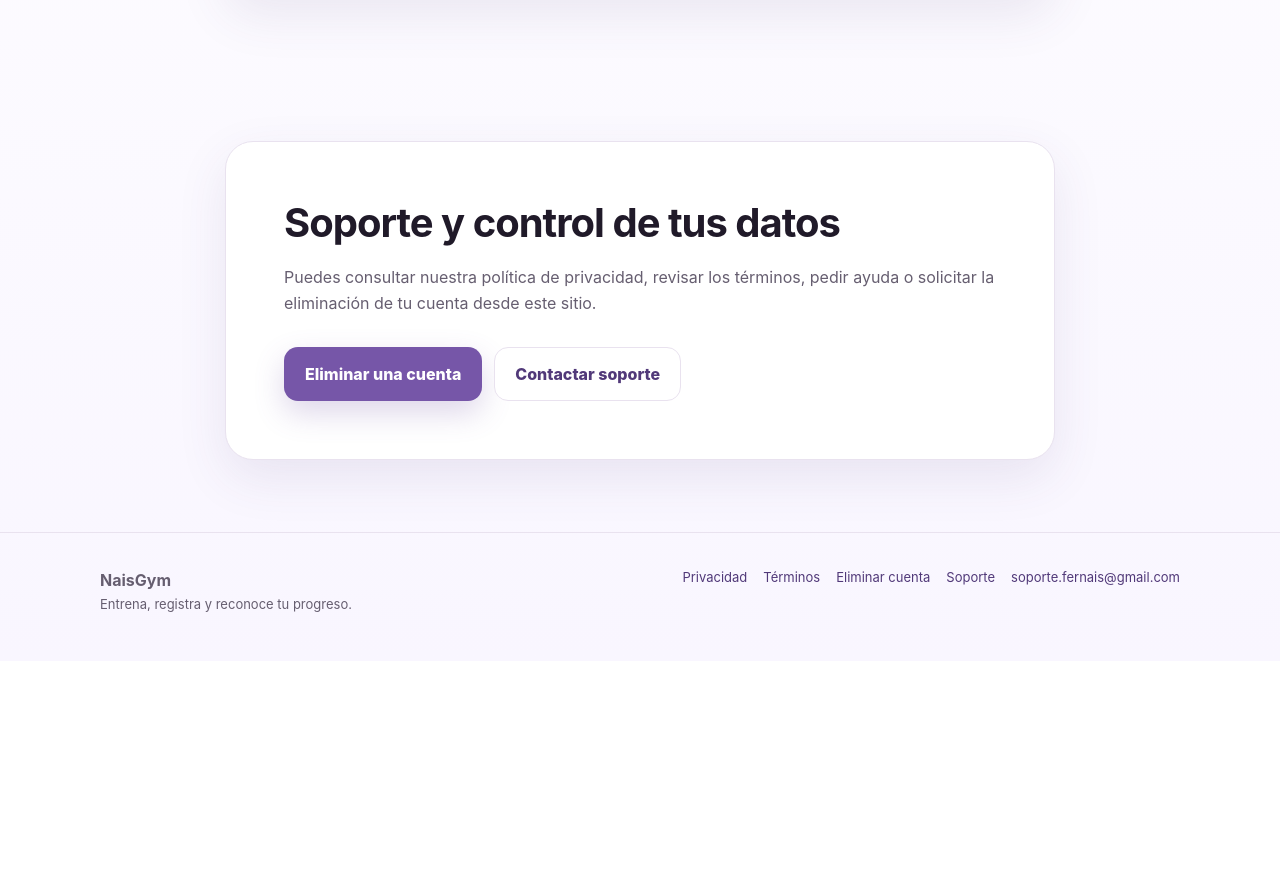
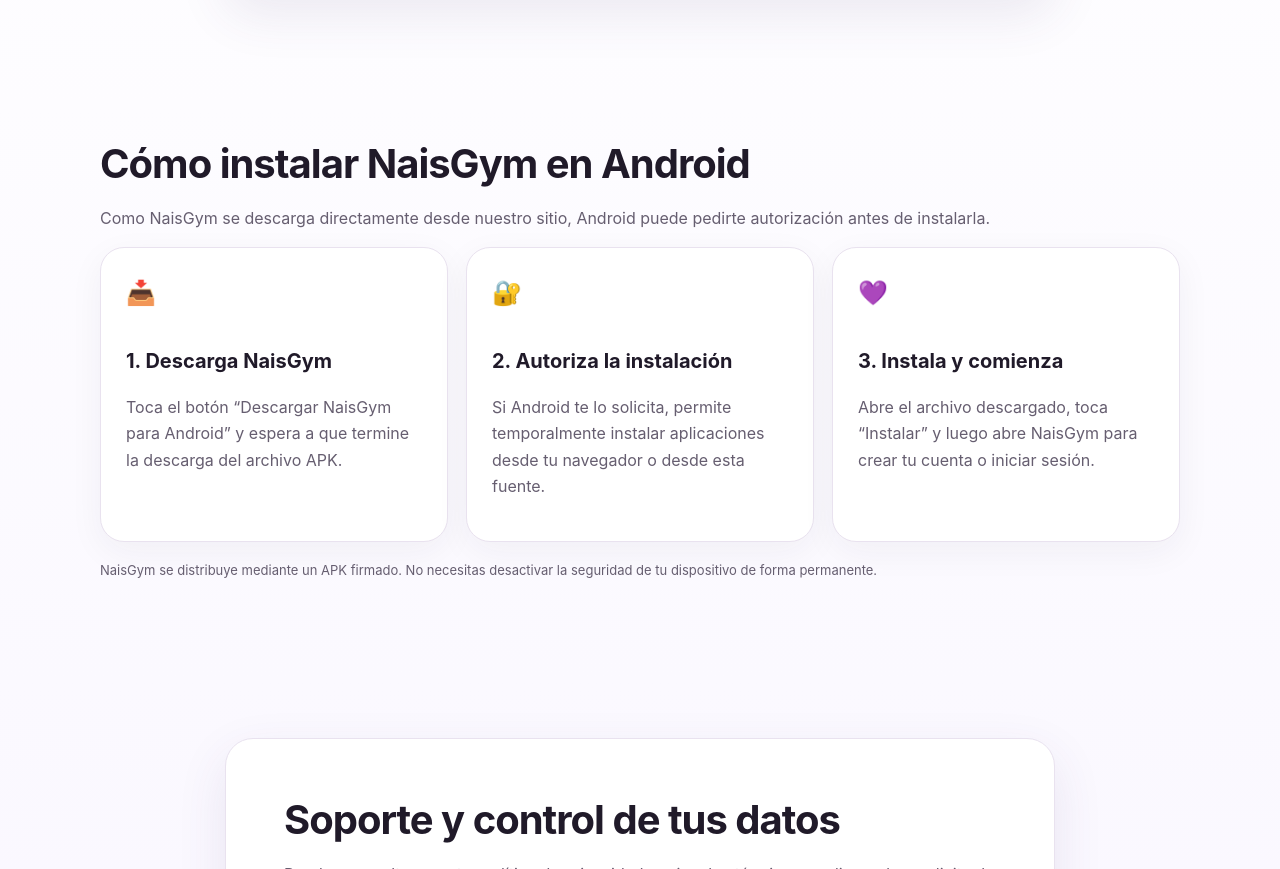
Before and after one commit to fernaiss/naisgym-website, a plain HTML site: page index.html in a window 1280 px wide. Shown: the part 1889-2758 px from the top of the page. Before the commit the page ends 2550 px from the top, so only its background shows below. Drawn offline with Linux system fonts and the light colour scheme.

Commit message:
Update index.html

```diff
--- a/index.html
+++ b/index.html
@@ -227,7 +227,49 @@
     </div>
 
   </section>
+<section class="section">
+  <div class="container">
 
+    <h2>Cómo instalar NaisGym en Android</h2>
+
+    <p class="muted">
+      Como NaisGym se descarga directamente desde nuestro sitio, Android puede pedirte autorización antes de instalarla.
+    </p>
+
+    <div class="cards">
+
+      <article class="card">
+        <div class="icon">📥</div>
+        <h3>1. Descarga NaisGym</h3>
+        <p>
+          Toca el botón “Descargar NaisGym para Android” y espera a que termine la descarga del archivo APK.
+        </p>
+      </article>
+
+      <article class="card">
+        <div class="icon">🔐</div>
+        <h3>2. Autoriza la instalación</h3>
+        <p>
+          Si Android te lo solicita, permite temporalmente instalar aplicaciones desde tu navegador o desde esta fuente.
+        </p>
+      </article>
+
+      <article class="card">
+        <div class="icon">💜</div>
+        <h3>3. Instala y comienza</h3>
+        <p>
+          Abre el archivo descargado, toca “Instalar” y luego abre NaisGym para crear tu cuenta o iniciar sesión.
+        </p>
+      </article>
+
+    </div>
+
+    <p class="small muted" style="margin-top:18px;">
+      NaisGym se distribuye mediante un APK firmado. No necesitas desactivar la seguridad de tu dispositivo de forma permanente.
+    </p>
+
+  </div>
+</section>
 
   <!-- SOPORTE -->
   <section class="section">
```
